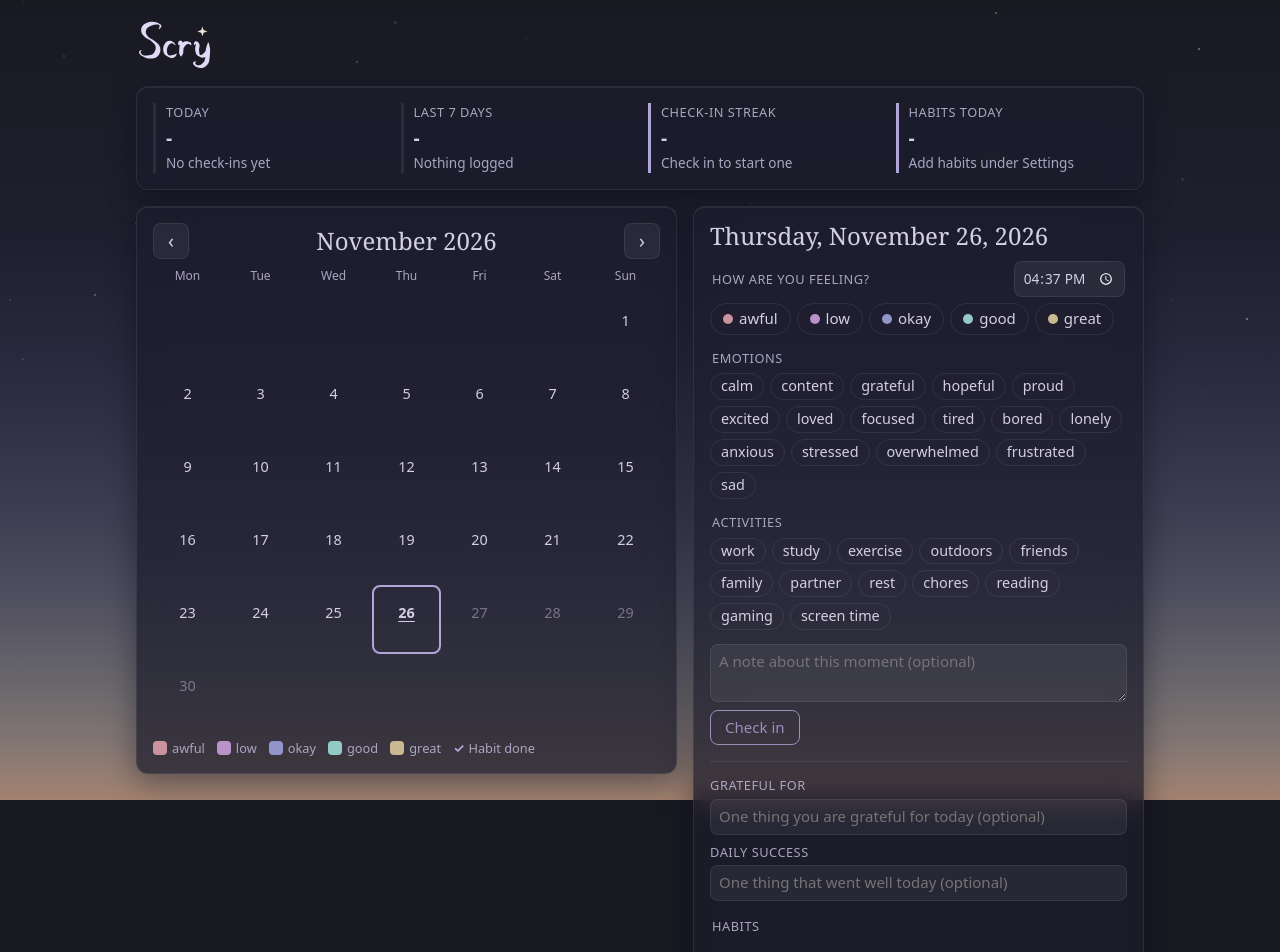
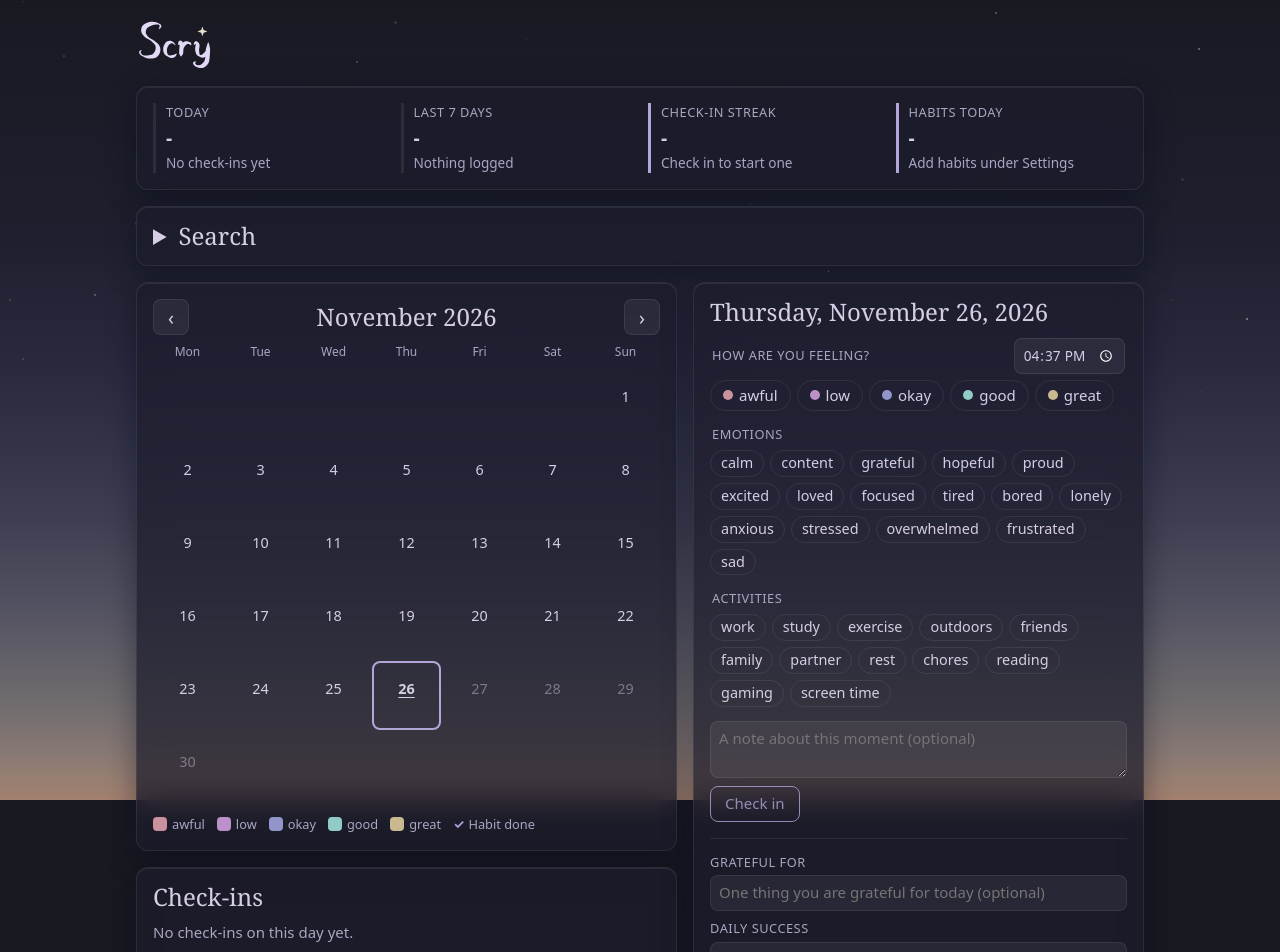
Before and after one commit to 1sabelle/scry, a React (Vite) app: page / in a window 1280 px wide. Shown: the top 952 px of the page. Built offline with nearby package versions, Linux system fonts and the light colour scheme.

Commit message:
💄 Move check-ins beside the calendar and search above it

```diff
--- a/src/App.jsx
+++ b/src/App.jsx
@@ -4,7 +4,7 @@ import { todayIso } from './dates.js';
 import { loadData, saveData } from './storage.js';
 import Summary from './Summary.jsx';
 import Calendar from './Calendar.jsx';
-import CheckIns from './CheckIns.jsx';
+import { CheckInForm, CheckInList, useCheckInDraft } from './CheckIns.jsx';
 import DailyLines from './DailyLines.jsx';
 import Habits from './Habits.jsx';
 import Patterns from './Patterns.jsx';
@@ -18,6 +18,10 @@ export default function App() {
   const [saveFailed, setSaveFailed] = useState(false);
   const today = todayIso(data.dayStartTime);
   const selectedDay = data.days[selectedDate] ?? EMPTY_DAY;
+  const isToday = selectedDate === today;
+  const checkInDraft = useCheckInDraft(selectedDate, isToday, selectedDay.checkIns, data.dayStartTime, (checkIns) =>
+    updateSelectedDay({ checkIns }),
+  );
 
   useEffect(() => {
     setSaveFailed(!saveData(data));
@@ -44,31 +48,23 @@ export default function App() {
         {saveFailed && <p className="warning">Could not save to browser storage. Export your data to keep it.</p>}
       </header>
       <Summary data={data} today={today} />
+      <Search days={data.days} onSelect={setSelectedDate} />
       <main className="layout">
         <Calendar days={data.days} today={today} selectedDate={selectedDate} onSelect={setSelectedDate} />
+        <CheckInList checkIns={selectedDay.checkIns} emotions={data.emotions} activities={data.activities} checkInDraft={checkInDraft} />
         <section className="day-panel">
-          <CheckIns
-            key={`check-ins-${selectedDate}`}
-            date={selectedDate}
-            isToday={selectedDate === today}
-            checkIns={selectedDay.checkIns}
-            emotions={data.emotions}
-            activities={data.activities}
-            dayStartTime={data.dayStartTime}
-            onChange={(checkIns) => updateSelectedDay({ checkIns })}
-          />
+          <CheckInForm date={selectedDate} emotions={data.emotions} activities={data.activities} checkInDraft={checkInDraft} />
           <DailyLines day={selectedDay} onChange={updateSelectedDay} />
           <Habits
             habits={data.habits}
             days={data.days}
             today={today}
-            isToday={selectedDate === today}
+            isToday={isToday}
             habitsDone={selectedDay.habitsDone}
             onChange={(habitsDone) => updateSelectedDay({ habitsDone })}
           />
         </section>
       </main>
-      <Search days={data.days} onSelect={setSelectedDate} />
       <Patterns data={data} today={today} onSelect={setSelectedDate} />
       <Settings data={data} onReplace={setData} />
       <footer>Everything stays in this browser. Nothing is sent anywhere.</footer>
--- a/src/CheckIns.jsx
+++ b/src/CheckIns.jsx
@@ -9,11 +9,14 @@ function blankCheckIn(isToday) {
   return { id: null, time: isToday ? nowTime() : PAST_DAY_TIME, mood: null, emotions: [], activities: [], note: '' };
 }
 
-// Emotions and activities are added and edited under Settings.
-export default function CheckIns({ date, isToday, checkIns, emotions, activities, dayStartTime, onChange }) {
-  const [draft, setDraft] = useState(() => blankCheckIn(isToday));
+// The check-in being written or edited on `date`, shared by the list (to pick one to edit) and the form.
+// Switching to another day starts a blank one.
+export function useCheckInDraft(date, isToday, checkIns, dayStartTime, onChange) {
+  const [drafted, setDrafted] = useState(() => ({ date, checkIn: blankCheckIn(isToday) }));
+  if (drafted.date !== date) setDrafted({ date, checkIn: blankCheckIn(isToday) });
+  const draft = drafted.checkIn;
+  const setDraft = (checkIn) => setDrafted({ date, checkIn });
   const isEditing = draft.id !== null;
-  const update = (change) => setDraft({ ...draft, ...change });
   const hasUnsavedChanges = isEditing
     ? JSON.stringify(draft) !== JSON.stringify(checkIns.find((checkIn) => checkIn.id === draft.id))
     : draft.mood !== null || draft.emotions.length > 0 || draft.activities.length > 0 || draft.note.trim() !== '';
@@ -26,39 +29,72 @@ export default function CheckIns({ date, isToday, checkIns, emotions, activities
     return () => window.removeEventListener('beforeunload', warn);
   }, [hasUnsavedChanges]);
 
-  function save() {
+  return {
+    draft,
+    isEditing,
+    update: (change) => setDraft({ ...draft, ...change }),
+    edit: setDraft,
+    cancel: () => setDraft(blankCheckIn(isToday)),
+    save() {
       onChange(upsertById(checkIns, { ...draft, id: draft.id ?? newId(), note: draft.note.trim() }, dayStartTime));
       setDraft(blankCheckIn(isToday));
+    },
+    remove(id) {
+      onChange(checkIns.filter((checkIn) => checkIn.id !== id));
+      if (draft.id === id) setDraft(blankCheckIn(isToday));
+    },
+  };
 }
 
-  function remove(id) {
-    onChange(checkIns.filter((checkIn) => checkIn.id !== id));
-    if (draft.id === id) setDraft(blankCheckIn(isToday));
-  }
+// One compact line per check-in; opening one shows its whole note and lets it be edited or deleted.
+export function CheckInList({ checkIns, emotions, activities, checkInDraft }) {
+  const [openIds, setOpenIds] = useState([]);
+  const toggle = (id) => setOpenIds(openIds.includes(id) ? openIds.filter((openId) => openId !== id) : [...openIds, id]);
 
   return (
-    <div className="check-ins">
-      <h2>{formatLong(date)}</h2>
-      {checkIns.length > 0 && (
+    <section className="check-in-list">
+      <h2>Check-ins</h2>
+      {checkIns.length === 0 ? (
+        <p className="empty">No check-ins on this day yet.</p>
+      ) : (
         <ul className="entry-list">
-          {checkIns.map((checkIn) => (
-            <li key={checkIn.id} className={`check-in ${checkIn.id === draft.id ? 'is-editing' : ''}`}>
-              <button className="entry-body" onClick={() => setDraft(checkIn)} aria-label={`Edit the ${checkIn.time} check-in`}>
+          {checkIns.map((checkIn) => {
+            const isOpen = openIds.includes(checkIn.id);
+            const isEditing = checkIn.id === checkInDraft.draft.id;
+            return (
+              <li key={checkIn.id} className={`check-in ${isOpen ? 'is-open' : ''} ${isEditing ? 'is-editing' : ''}`}>
+                <button className="entry-body" onClick={() => toggle(checkIn.id)} aria-expanded={isOpen}>
                   <span className="entry-time">{checkIn.time}</span>
                   <span className={`mood-dot mood-${checkIn.mood}`} />
                   <span className="check-in-mood">{moodLabel(checkIn.mood)}</span>
                   <PickedNames checkIn={checkIn} emotions={emotions} activities={activities} />
                   {checkIn.note && <span className="check-in-note">{checkIn.note}</span>}
                 </button>
-              <button className="remove" onClick={() => remove(checkIn.id)} aria-label={`Delete the ${checkIn.time} check-in`}>×</button>
+                {isOpen && (
+                  <div className="check-in-actions">
+                    <button onClick={() => checkInDraft.edit(checkIn)} disabled={isEditing}>{isEditing ? 'Editing' : 'Edit'}</button>
+                    <button onClick={() => checkInDraft.remove(checkIn.id)}>Delete</button>
+                  </div>
+                )}
               </li>
-          ))}
+            );
+          })}
         </ul>
       )}
+    </section>
+  );
+}
 
+// Emotions and activities are added and edited under Settings.
+export function CheckInForm({ date, emotions, activities, checkInDraft }) {
+  const { draft, isEditing, update, save, cancel } = checkInDraft;
+
+  return (
+    <div className="check-ins">
+      <h2>{formatLong(date)}</h2>
       <fieldset>
         <legend>
-          {isEditing ? 'Edit check-in' : 'How are you feeling?'}
+          {isEditing ? `Edit the ${draft.time} check-in` : 'How are you feeling?'}
           <input type="time" className="time-input" value={draft.time} onChange={(e) => e.target.value && update({ time: e.target.value })} aria-label="Time" />
         </legend>
         <div className="chips">
@@ -84,7 +120,7 @@ export default function CheckIns({ date, isToday, checkIns, emotions, activities
         <button className="primary" disabled={draft.mood === null} onClick={save}>
           {isEditing ? 'Save check-in' : 'Check in'}
         </button>
-        {isEditing && <button onClick={() => setDraft(blankCheckIn(isToday))}>Cancel</button>}
+        {isEditing && <button onClick={cancel}>Cancel</button>}
       </div>
     </div>
   );
--- a/src/styles.css
+++ b/src/styles.css
@@ -97,14 +97,16 @@ section, .settings, .collapsible {
 .layout {
   display: grid;
   grid-template-columns: 1.2fr 1fr;
-  grid-template-areas: 'calendar day';
+  /* The check-in list takes up whatever height the day panel has beyond the calendar, so both columns end together. */
+  grid-template-rows: auto 1fr;
+  grid-template-areas: 'calendar day' 'list day';
   gap: 16px;
-  align-items: start;
 }
 .layout .calendar { grid-area: calendar; }
+.layout .check-in-list { grid-area: list; }
 .layout .day-panel { grid-area: day; }
 @media (max-width: 760px) {
-  .layout { grid-template-columns: 1fr; grid-template-rows: none; grid-template-areas: 'calendar' 'day'; }
+  .layout { grid-template-columns: 1fr; grid-template-rows: none; grid-template-areas: 'calendar' 'day' 'list'; }
 }
 
 .calendar-nav { display: flex; align-items: center; justify-content: space-between; margin-bottom: 8px; }
@@ -175,8 +177,18 @@ button:disabled { opacity: 0.55; cursor: default; }
 button.primary:disabled { opacity: 0.8; background: transparent; color: var(--accent); }
 
 .entry-list { list-style: none; margin: 0 0 14px; padding: 0; display: grid; gap: 4px; }
-.check-in { display: flex; align-items: flex-start; gap: 4px; border-radius: 8px; }
+.check-in-list h2 { margin-top: 0; }
+.check-in-list .entry-list { margin: 0; }
+.check-in { display: grid; gap: 4px; border-radius: 8px; }
 .check-in.is-editing { outline: 1px solid var(--accent); }
+/* A closed check-in is one line; opening it shows everything. */
+.check-in:not(.is-open) .entry-body { flex-wrap: nowrap; overflow: hidden; }
+.check-in:not(.is-open) .check-in-options,
+.check-in:not(.is-open) .check-in-note { flex: 1 1 0; min-width: 0; white-space: nowrap; overflow: hidden; text-overflow: ellipsis; }
+.check-in:not(.is-open) .check-in-options:has(+ .check-in-note) { flex: 0 1 auto; }
+.check-in-actions { display: flex; gap: 8px; padding: 0 0 4px 10px; }
+.check-in-actions button { border: 1px solid var(--border); border-radius: 8px; padding: 2px 12px; background: var(--raised); font-size: 0.85rem; }
+.check-in-actions button:hover:not(:disabled) { background: var(--hover); }
 .entry-body {
   flex: 1; display: flex; flex-wrap: wrap; align-items: center; gap: 4px 8px; text-align: left;
   background: var(--raised); border: none; border-radius: 8px; padding: 6px 10px;
@@ -186,8 +198,6 @@ button.primary:disabled { opacity: 0.8; background: transparent; color: var(--ac
 .check-in-mood { font-weight: 600; }
 .check-in-options { color: var(--muted); font-size: 0.85rem; }
 .check-in-note { flex-basis: 100%; font-size: 0.9rem; }
-.remove { background: none; border: none; color: var(--muted); font-size: 1.2rem; line-height: 1; padding: 6px; border-radius: 6px; }
-.remove:hover { color: var(--text); background: var(--hover); }
 
 
 .collapsible > summary, .settings summary { cursor: pointer; font-size: 24px; }
```
Lines whose indentation alone changed are shown as unchanged.
